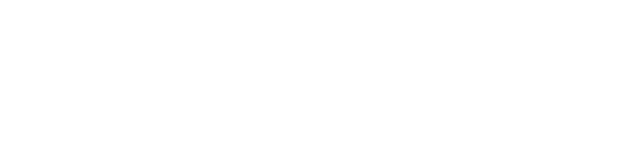
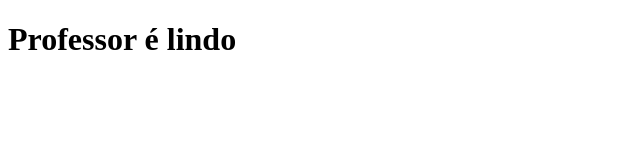
Before and after one commit to joao-t003/grupo, a plain HTML site: page index.html in a window 1280 px wide. Shown: the whole page, without its empty margins (0-640 px from the left). Drawn offline with Linux system fonts and the light colour scheme.

Commit message:
Update index.html

```diff
--- a/index.html
+++ b/index.html
@@ -6,6 +6,6 @@
     <title>Document</title>
 </head>
 <body>
-
+    <h1>Professor é lindo</h1>
 </body>
 </html>
```
